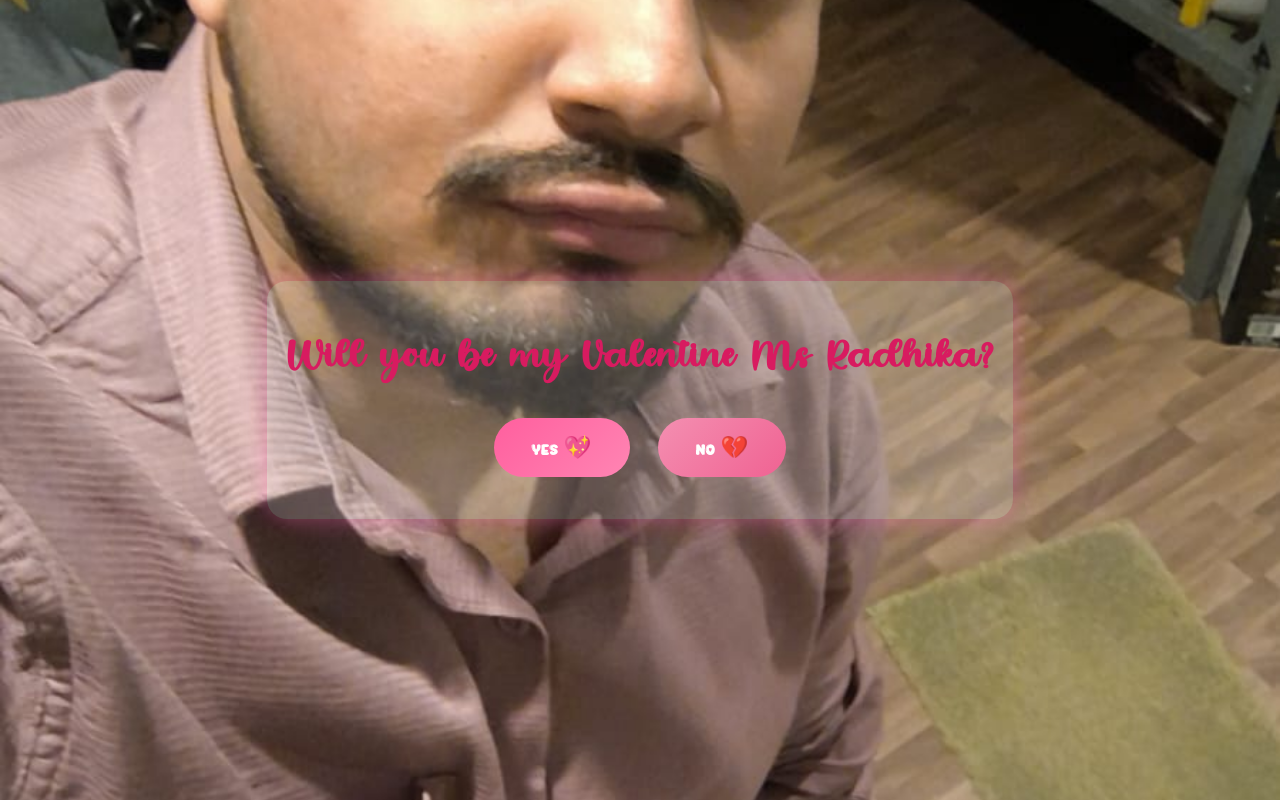
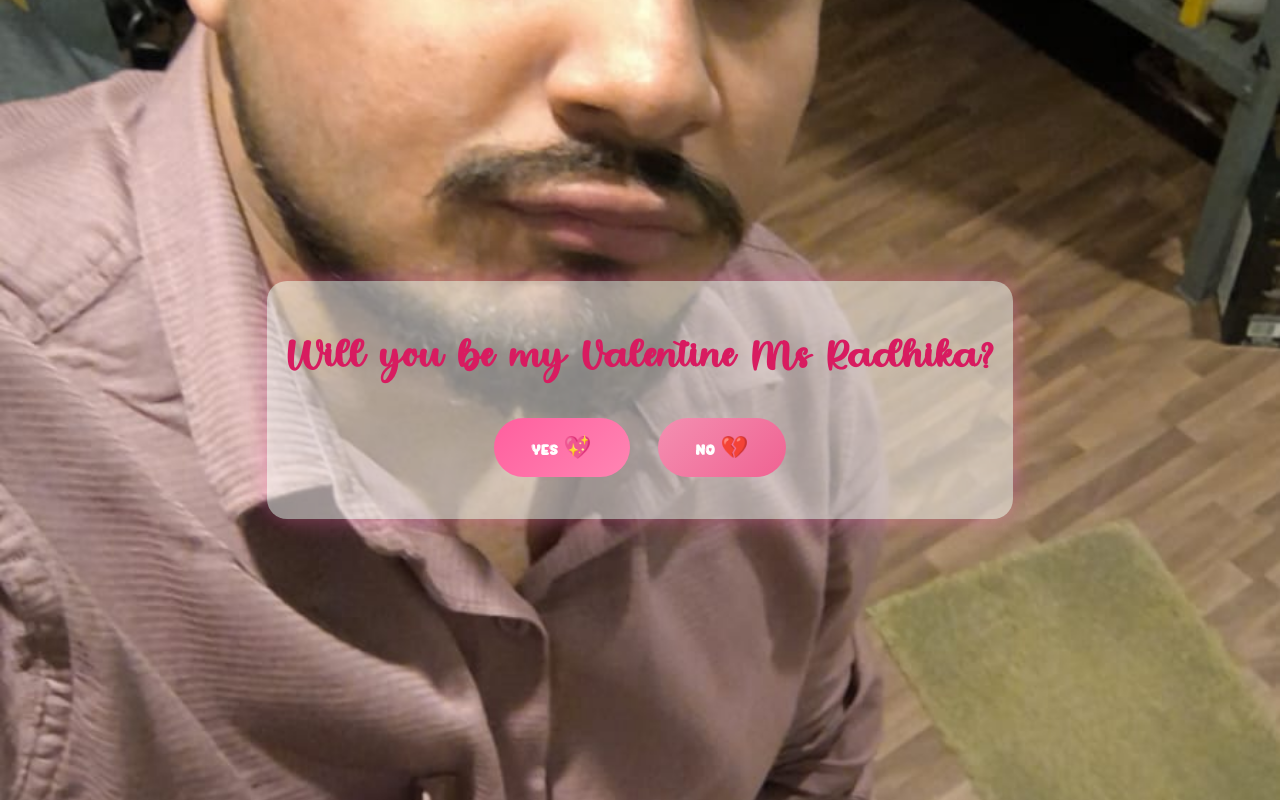
Before and after one commit to kestwalsidhant14-jpg/valentine, a plain HTML site: page index.html in a window 1280 px wide. Drawn offline with Linux system fonts and the light colour scheme.

Commit message:
Update styles.css

```diff
--- a/styles.css
+++ b/styles.css
@@ -69,7 +69,7 @@ body {
 
 /* MAIN CARD */
 .main-container {
-    background: rgba(255, 255, 255, 0.2);
+    background: rgba(255, 255, 255, 0.5);
     padding: 30px 20px;
     border-radius: 20px;
     box-shadow: 0 0 25px rgba(255, 105, 180, 0.45);
```
